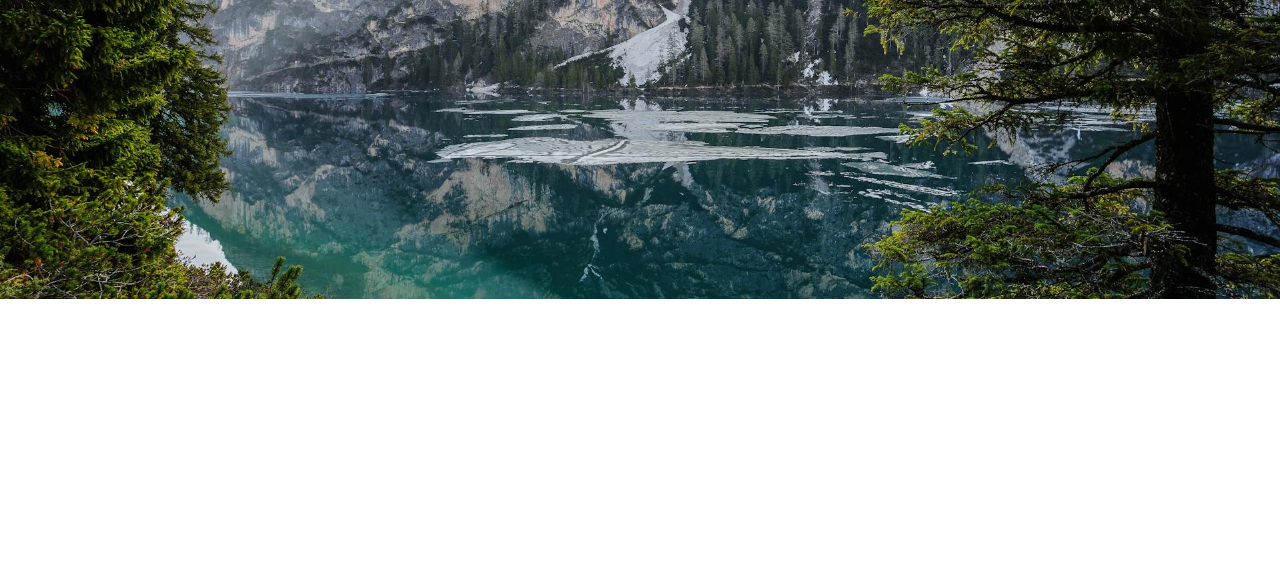
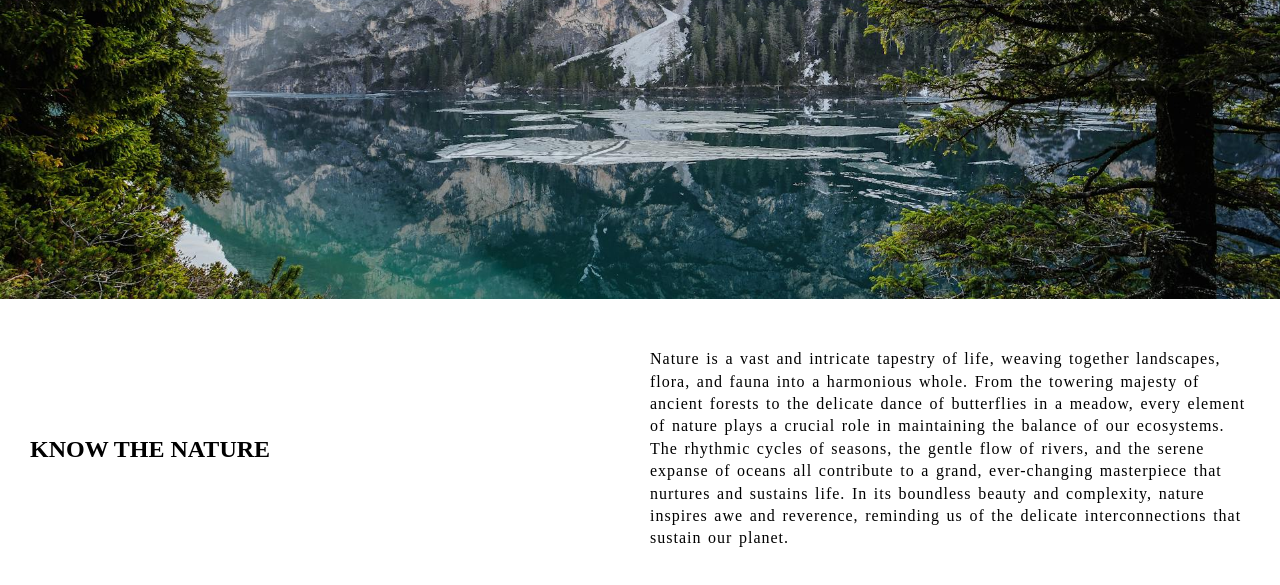
Before and after one commit to HARI-257/Nature-website, a plain HTML site: page index.html in a window 1280 px wide. Shown: the part 451-1036 px from the top of the page. Before the commit the page ends 800 px from the top, so only its background shows below. Drawn offline with Linux system fonts and the light colour scheme.

Commit message:
added about page

```diff
--- a/index.html
+++ b/index.html
@@ -3,7 +3,7 @@
   <head>
     <meta charset="UTF-8" />
     <meta name="viewport" content="width=device-width, initial-scale=1.0" />
-    <title>Document</title>
+    <title>nature</title>
     <link href="styles.css" rel="stylesheet" />
   </head>
   <body>
@@ -22,5 +22,24 @@
         <p>Get lost here!!</p>
       </div>
     </section>
+    <section id="about">
+      <div>
+        <h2>KNOW THE NATURE</h2>
+      </div>
+      <div>
+        <p>
+          Nature is a vast and intricate tapestry of life, weaving together
+          landscapes, flora, and fauna into a harmonious whole. From the
+          towering majesty of ancient forests to the delicate dance of
+          butterflies in a meadow, every element of nature plays a crucial role
+          in maintaining the balance of our ecosystems. The rhythmic cycles of
+          seasons, the gentle flow of rivers, and the serene expanse of oceans
+          all contribute to a grand, ever-changing masterpiece that nurtures and
+          sustains life. In its boundless beauty and complexity, nature inspires
+          awe and reverence, reminding us of the delicate interconnections that
+          sustain our planet.
+        </p>
+      </div>
+    </section>
   </body>
 </html>
--- a/styles.css
+++ b/styles.css
@@ -56,3 +56,22 @@ nav ul li{
     font-weight: 600;
     color: black;
 }
+
+#about{
+    height: 300px;
+    padding: 20px;
+    display: flex;
+    justify-content: space-around;
+    align-items: center;
+}
+
+#about div{
+    margin: 10px;
+    width: 50%;
+}
+
+#about div p{
+    letter-spacing: 1px;
+    word-spacing: 1.6px;
+    line-height: 1.4;
+}
```
